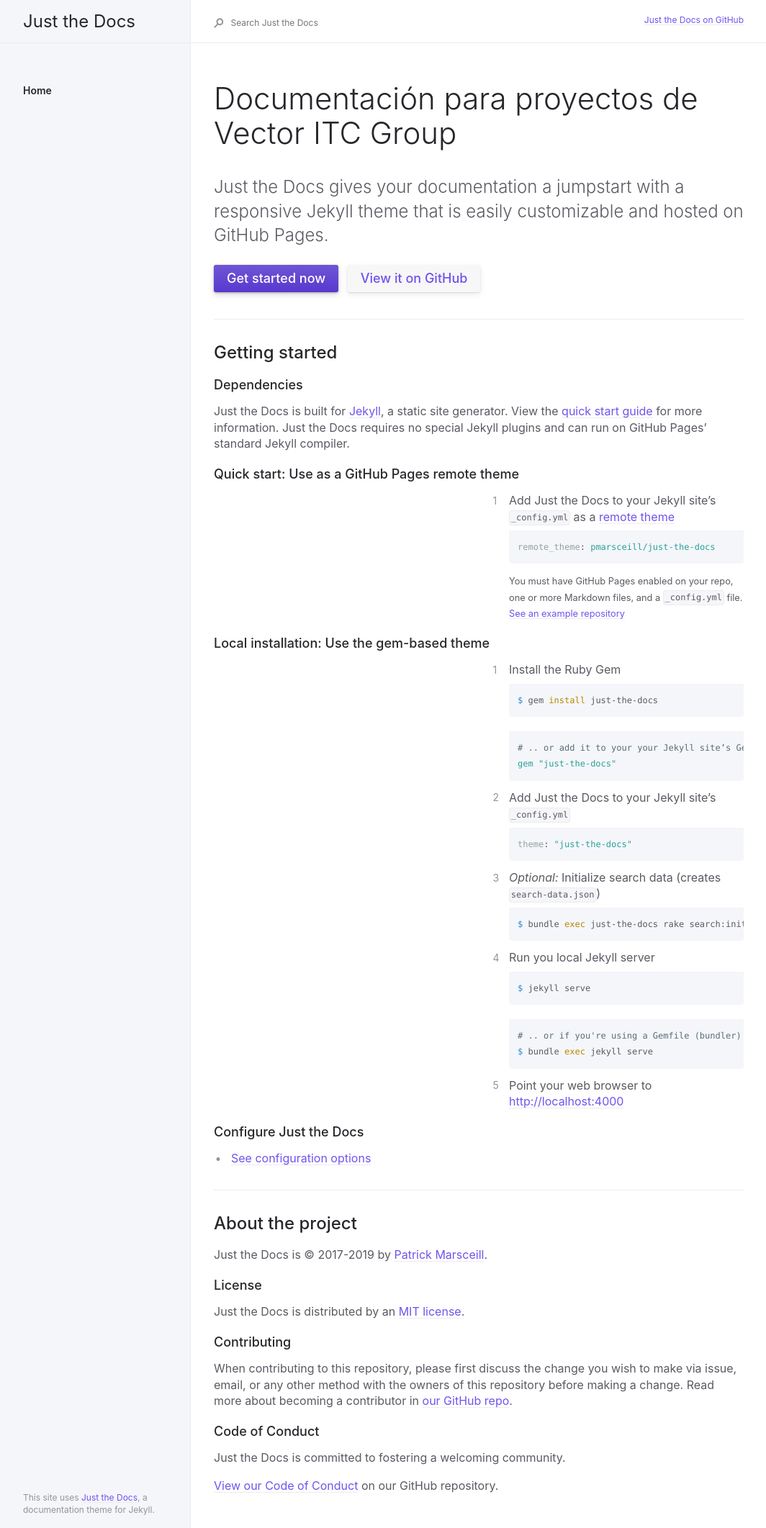
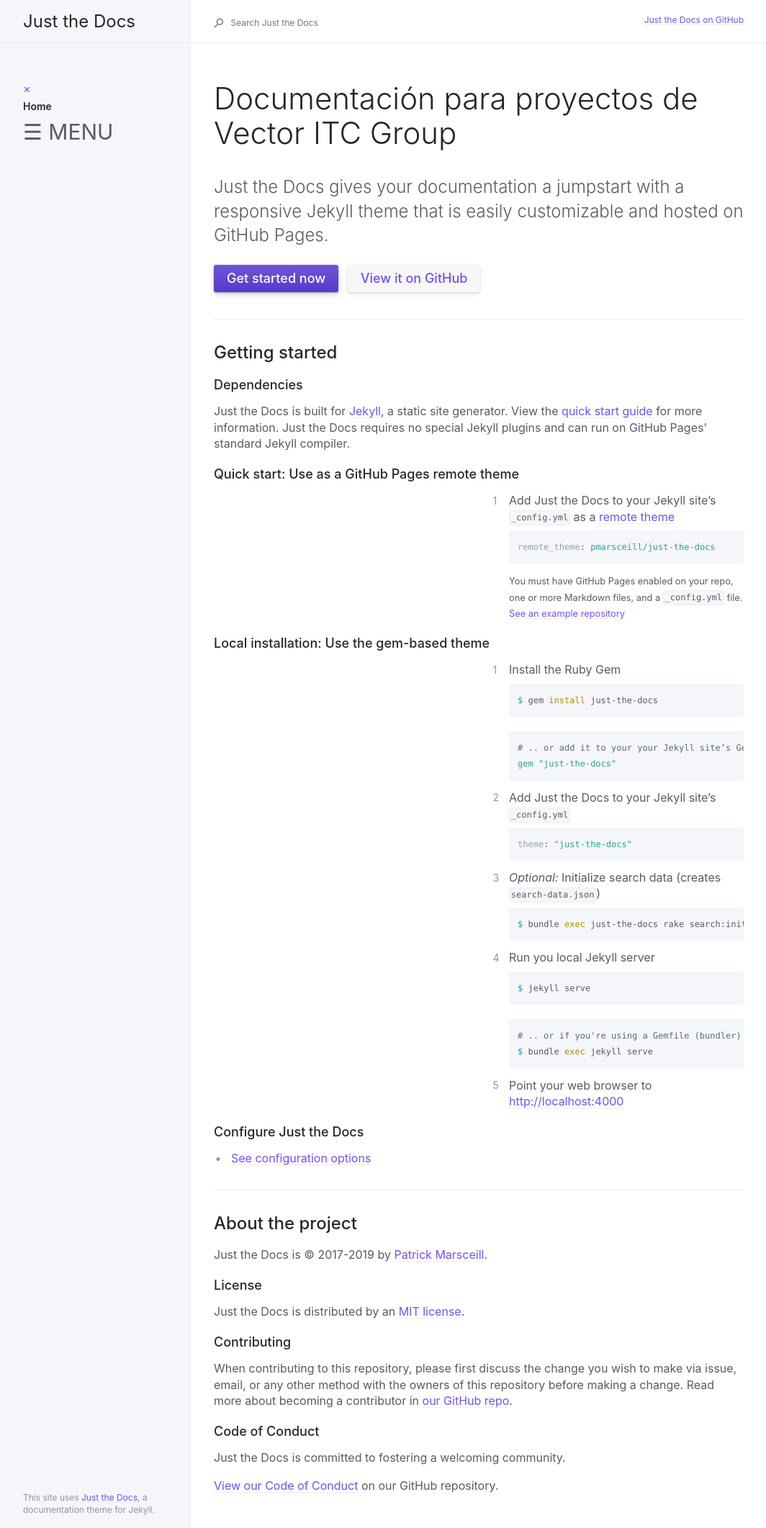
Before and after one commit to abeltranes/abeltranes.github.io, a Jekyll site: the page built from index.md, in a window 1280 px wide. Shown: the whole page at 72% size, without its empty margins (91-1155 px from the left). Built offline with Jekyll 4.4.1, drawn with Linux system fonts in a browser that asks for light colours.

Commit message:
Update nav.html

```diff
--- a/_includes/nav.html
+++ b/_includes/nav.html
@@ -1,3 +1,11 @@
+<div id="mySidenav" class="sidenav">
+  <a href="javascript:void(0)" class="closebtn" onclick="closeNav()">&times;</a>
+
+
+
+
+
+
 <nav role="navigation" aria-label="Main navigation">
   <ul class="navigation-list">
    {% assign pages_list = site.html_pages | sort:"nav_order" %}
@@ -42,3 +50,21 @@
     {% endfor %}
   </ul>
 </nav>
+
+
+
+
+
+
+</div>
+<span style="font-size:30px;cursor:pointer" onclick="openNav()">&#9776; MENU</span>
+
+<script>
+function openNav() {
+  document.getElementById("mySidenav").style.width = "250px";
+}
+
+function closeNav() {
+  document.getElementById("mySidenav").style.width = "0";
+}
+</script>
```
